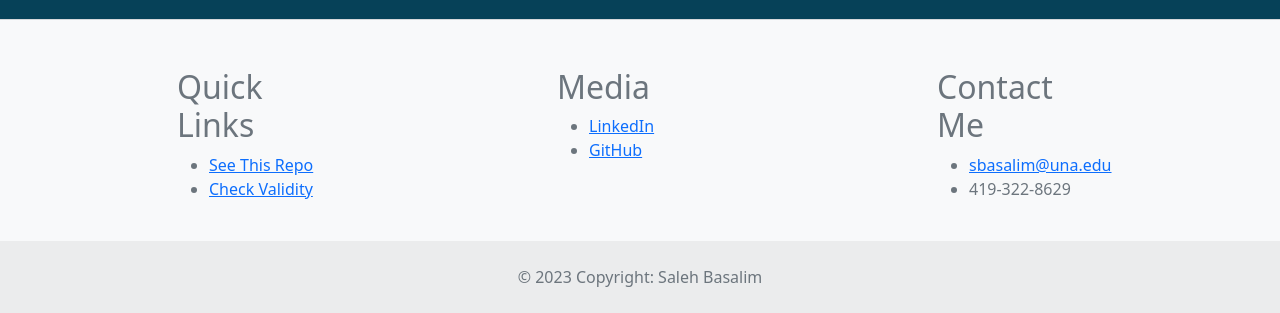
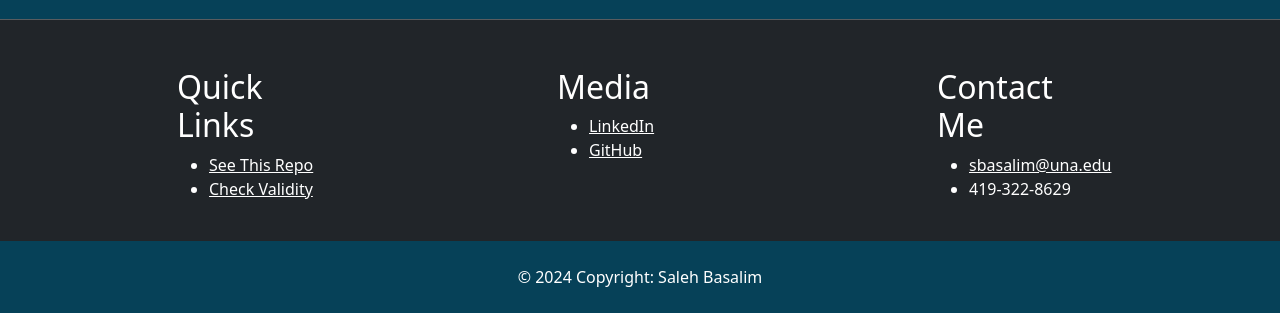
Before and after one commit to salehmb89/dev-foxtrot, a plain HTML site: page projects.html in a window 1280 px wide. Shown: the part 757-1070 px from the top of the page. Drawn offline with nearby package versions, Linux system fonts and the light colour scheme.

Commit message:
Update projects.html

```diff
--- a/projects.html
+++ b/projects.html
@@ -74,46 +74,41 @@
 </div>
 
 
-    <!-- Footer -->
-
-  <footer class="text-center text-lg-start bg-light text-muted">
-    <hr>
+  <!-- Footer -->
+  <footer class="text-center text-lg-start bg-dark text-white">
+    <hr class="border-white">
     <section class="container text-center text-md-start mt-5">
       <div class="row mt-3">
         <!-- Quick Links -->
         <div class="col-md-3 col-lg-2 col-xl-2 mx-auto mb-4">
-          <h2>Quick Links</h2>
+          <h2 class="text-white">Quick Links</h2>
           <ul>
-            <li><a href="https://github.com/salehmb89/dev-foxtrot" target="_blank" rel="noopener noreferrer">See This Repo</a></li>
-            <li><a href="https://validator.w3.org/nu/?doc=https%3A%2F%2Fsalehmb89.github.io%2Fdev-foxtrot%2Fprojects.html" target="_blank" rel="noopener noreferrer">Check Validity</a></li>
+            <li><a href="https://github.com/salehmb89/dev-foxtrot" target="_blank" rel="noopener noreferrer" class="text-white">See This Repo</a></li>
+            <li><a href="https://validator.w3.org/nu/?showsource=yes&doc=https%3A%2F%2Fsalehmb89.github.io%2Fdev-foxtrot%2Findex.html" target="_blank" rel="noopener noreferrer" class="text-white">Check Validity</a></li>
           </ul>
         </div>
         <!-- Media Links -->
         <div class="col-md-3 col-lg-2 col-xl-2 mx-auto mb-4">
-          <h2>Media</h2>
+          <h2 class="text-white">Media</h2>
           <ul>
-            <li><a href="https://www.linkedin.com/in/saleh-basalim-b10545a4/" target="_blank" rel="noopener noreferrer">LinkedIn</a></li>
-            <li><a href="https://github.com/salehmb89" target="_blank" rel="noopener noreferrer">GitHub</a></li>
+            <li><a href="https://www.linkedin.com/in/saleh-basalim-b10545a4/" target="_blank" rel="noopener noreferrer" class="text-white">LinkedIn</a></li>
+            <li><a href="https://github.com/salehmb89" target="_blank" rel="noopener noreferrer" class="text-white">GitHub</a></li>
           </ul>
         </div>
         <!-- Contact Info -->
         <div class="col-md-3 col-lg-2 col-xl-2 mx-auto mb-4">
-          <h2>Contact Me</h2>
+          <h2 class="text-white">Contact Me</h2>
           <ul>
-            <li><a href="mailto:sbasalim@una.edu">sbasalim@una.edu</a></li>
-            <li>419-322-8629</li>
+            <li><a href="mailto:sbasalim@una.edu" class="text-white">sbasalim@una.edu</a></li>
+            <li class="text-white">419-322-8629</li>
           </ul>
         </div>
-        <!-- Grid row -->
       </div>
     </section>
-    <!-- Section: Links  -->
-
     <!-- Copyright -->
-    <div class="text-center p-4" style="background-color: rgba(0, 0, 0, 0.05);">
-      © 2023 Copyright: Saleh Basalim
-    </div>
-    <!-- Copyright -->
+    <div class="text-center p-4" style="background-color: #064158;">
+      © 2024 Copyright: Saleh Basalim
+  </div>
   </footer>
   <!-- Footer -->
 
```
